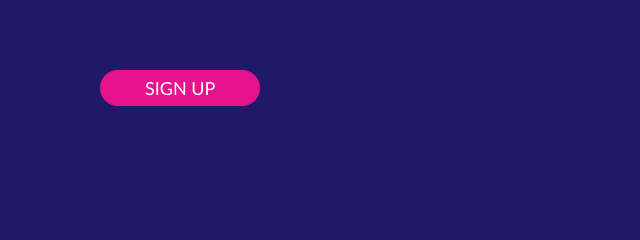
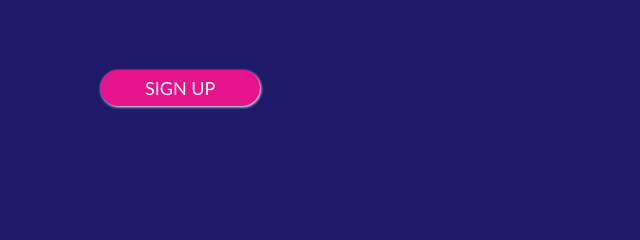
Before and after one commit to vitgri1/04-1-Mars-1, a website: page index.html in a window 1280 px wide. In both pictures the pointer is over the link "SIGN UP". Shown: the part 356-596 px from the top of the page, 0-640 px from the left. Drawn offline with Linux system fonts and the light colour scheme.

Commit message:
Main container #4 button shadow

```diff
--- a/css/main.css
+++ b/css/main.css
@@ -64,3 +64,7 @@ body{
     flex-shrink: 2;
     margin-bottom: 100px;
 }
+
+.button:hover{
+    box-shadow: 1px 1px 3px 0 #fff;
+}
```
